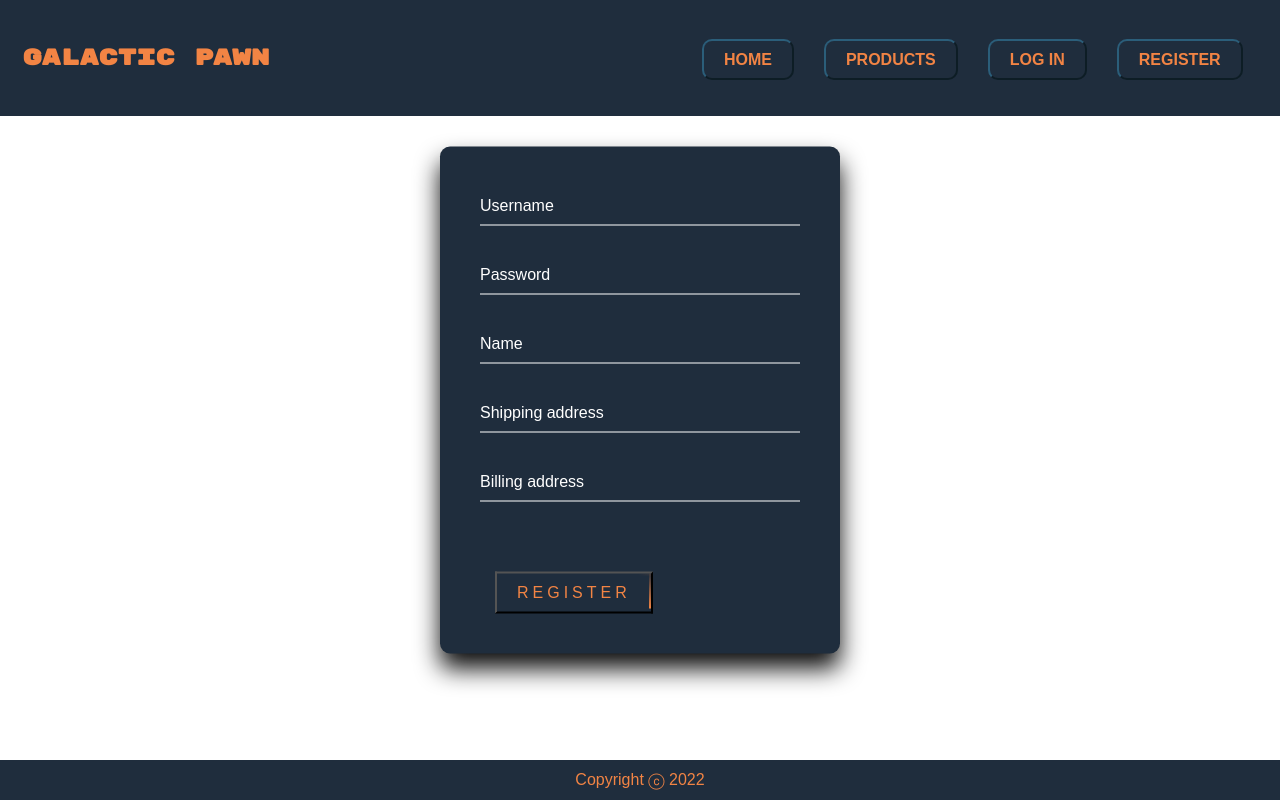
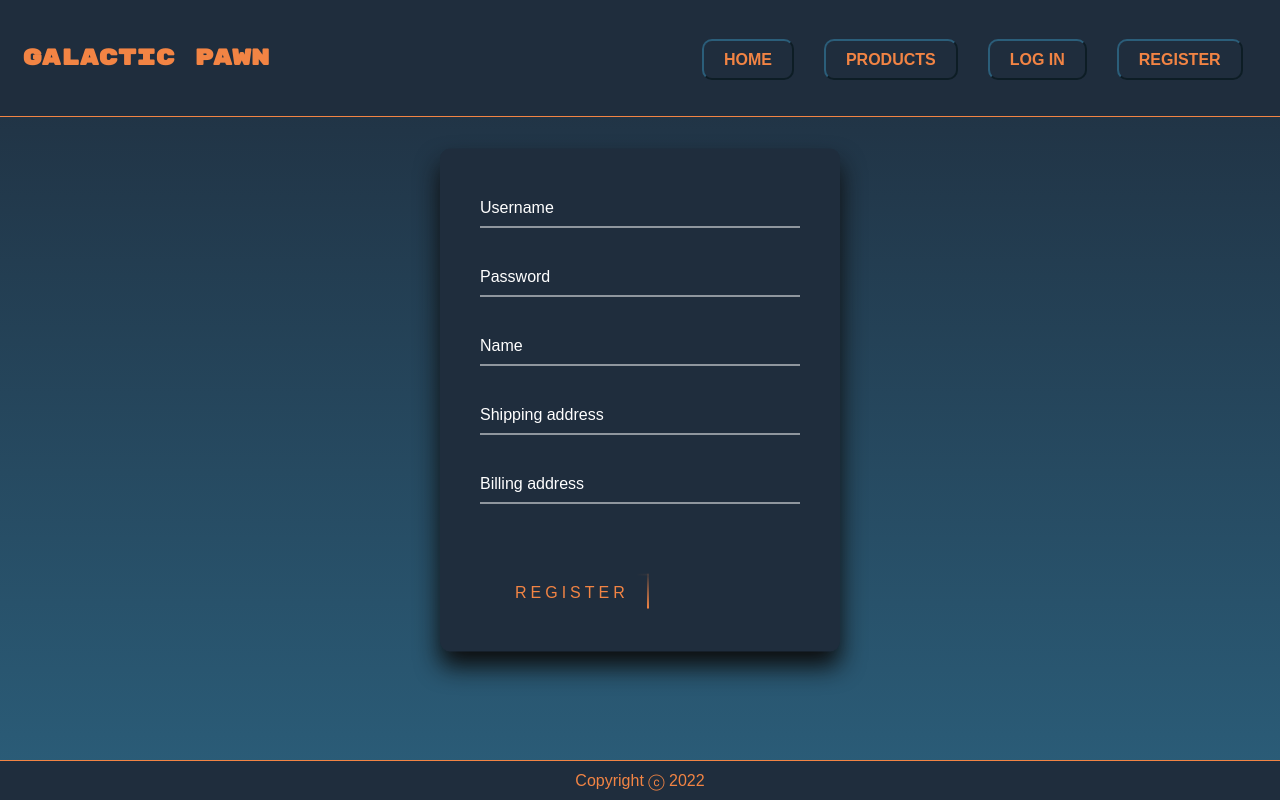
Before and after one commit to timDeHof/PawnShop-Galaxyv2.0, a React (Create React App) app: page /register in a window 1280 px wide. Built offline with nearby package versions, Linux system fonts and the light colour scheme; no server answers.

Commit message:
just some clean up

```diff
--- a/src/components/Login.jsx
+++ b/src/components/Login.jsx
@@ -6,6 +6,7 @@
 import "../style/App.css";
 function Login() {
   const { setToken, setUser, token } = useAuth();
+  // States for login
   const [username, setUsername] = useState("");
   const [password, setPassword] = useState("");
 
--- a/src/style/Footer.module.css
+++ b/src/style/Footer.module.css
@@ -11,6 +11,7 @@
   height: 2.5rem;
   background-color: var(--primary);
   margin-top: auto;
+  border-top: 1px solid var(--secondary_alt);
 }
 
 .footer_box p {
--- a/src/style/Header.module.css
+++ b/src/style/Header.module.css
@@ -10,6 +10,7 @@
   background: var(--primary);
   align-items: baseline;
   justify-content: space-between;
+  border-bottom: 1px solid var(--secondary_alt);
 }
 
 .header_box .header_title {
--- a/src/style/Register.module.css
+++ b/src/style/Register.module.css
@@ -75,9 +75,9 @@
   overflow: hidden;
   transition: 0.5s;
   margin: 40px 15px 0px 15px;
-
   letter-spacing: 4px;
-  background: transparent;
+  background: var(--primary);
+  border: none;
 }
 
 .register_box .buttonContainer .submit:hover {
--- a/src/style/index.css
+++ b/src/style/index.css
@@ -27,5 +27,5 @@
   height: 100vh;
   width: 100vw;
   font-family: sans-serif;
-  background: linear-gradient(var(--primary));
+
 }
```
